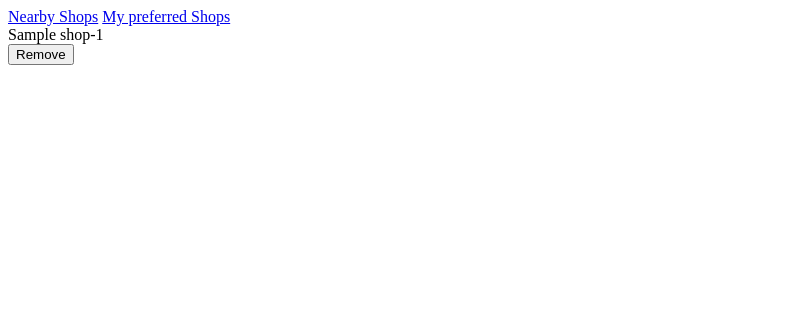
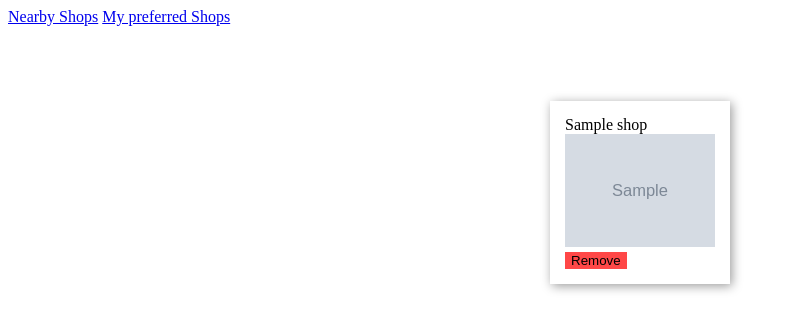
Before and after one commit to ash-raph/SmallProject, a Django app: page /shops/liked/ in a window 1280 px wide. Shown: the top 333 px of the page, without its empty margins (0-793 px from the left). Run offline with Django 3.2, Linux system fonts and the light colour scheme; a user stored in the database is signed in; tables that the repository leaves empty hold one stand-in row (values such as "Sample post"); grey boxes marked "Sample" are stand-in pictures.

Commit message:
make some design

```diff
--- a/shops/templates/base_site.html
+++ b/shops/templates/base_site.html
@@ -1,10 +1,15 @@
 <!DOCTYPE html>
+
+{% load static %}
+
 <html lang="en">
 <head>
     <meta charset="UTF-8">
     <title>
         {% block title %} {% endblock %}
     </title>
+    <link rel="stylesheet" type="text/css" href="{% static 'css/design.css' %}"/>
+
         {% block extra_head %} {% endblock %}
 </head>
 <body>
--- a/shops/templates/shops_list.html
+++ b/shops/templates/shops_list.html
@@ -1,4 +1,6 @@
 {% extends "base_site.html" %}
+{% load static %}
+{% load i18n %}
 
 
 {% block title %} Main page {% endblock %}
@@ -6,31 +8,42 @@
 {% block content %}
     <a href="{% url 'list_of_shops' %}">Nearby Shops</a>  <a href="{% url 'list_of_liked_shops' %}">My preferred Shops</a>
     <br>
+
+    <div class="all_shops_container">
         {% for obj in object_list %}
-        {{ obj.name }}-{{ obj.distance }}
+            <div class="shop_container">
 
+                <div>
+                    {{ obj.name }}
+                </div>
+                <div>
+                    <img class="image" src="{{ obj.poster.url }}">
+                </div>
+                <div style="display:flex;">
                     {% if main %}
 
-            <form   method="post" enctype="multipart/form-data" action="{% url 'like_shop' obj.pk %}">
+                        <form   method="post" enctype="multipart/form-data" action="{% url 'like_shop' obj.pk %}" style="margin-right: 25px;margin-left: 5px;">
                             {% csrf_token %}
-                <input type="submit" value="Like">
+
+                            <input class="like_button" type="submit" value="Like" style="background-color: rgba(134, 207, 61, 0.9); border: none;">
                         </form>
 
-            <form   method="post" enctype="multipart/form-data" action="{% url 'dislike_shop' obj.pk %}">
+                        <form   method="post" enctype="multipart/form-data" action="{% url 'dislike_shop' obj.pk %}" style="margin-left: 20px;">
                             {% csrf_token %}
-                <input type="submit" value="Dislike">
+                            <input class="danger_button" type="submit" value="Dislike" style="background-color: rgba(255, 51, 51, 0.9); border: none;">
                         </form>
 
                     {% else %}
 
                         <form   method="post" enctype="multipart/form-data" action="{% url 'remove_shop' obj.pk %}">
                             {% csrf_token %}
-                <input type="submit" value="Remove">
+                            <input class="danger_button" type="submit" value="Remove" style="background-color: rgba(255, 51, 51, 0.9); border: none;">
                         </form>
 
                     {% endif %}
+                </div>
+            </div>
 
-
-        <br>
         {% endfor %}
+    </div>
 {% endblock %}
--- a/static/css/design.css
+++ b/static/css/design.css
@@ -1,3 +1,27 @@
-.image {
-        width: 100px;
+.all_shops_container{
+    display:flex;
+    flex-wrap:wrap;
+    margin-top:25px;
+    justify-content:center;
+    padding: 50px;
 }
+
+.shop_container{
+    margin-left: 15px;
+    margin-right: 15px;
+    padding: 15px;
+    box-shadow: 2px 2px 10px rgba(0, 0, 0, 0.4);
+}
+
+.image{
+    width:150px
+}
+
+.like_button{
+    background-color: rgba(134, 207, 61, 0.9);
+}
+
+.danger_button{
+    background-color: rgba(255, 51, 51, 0.9);
+    border: none;
+}
```
Lines whose indentation alone changed are shown as unchanged.
